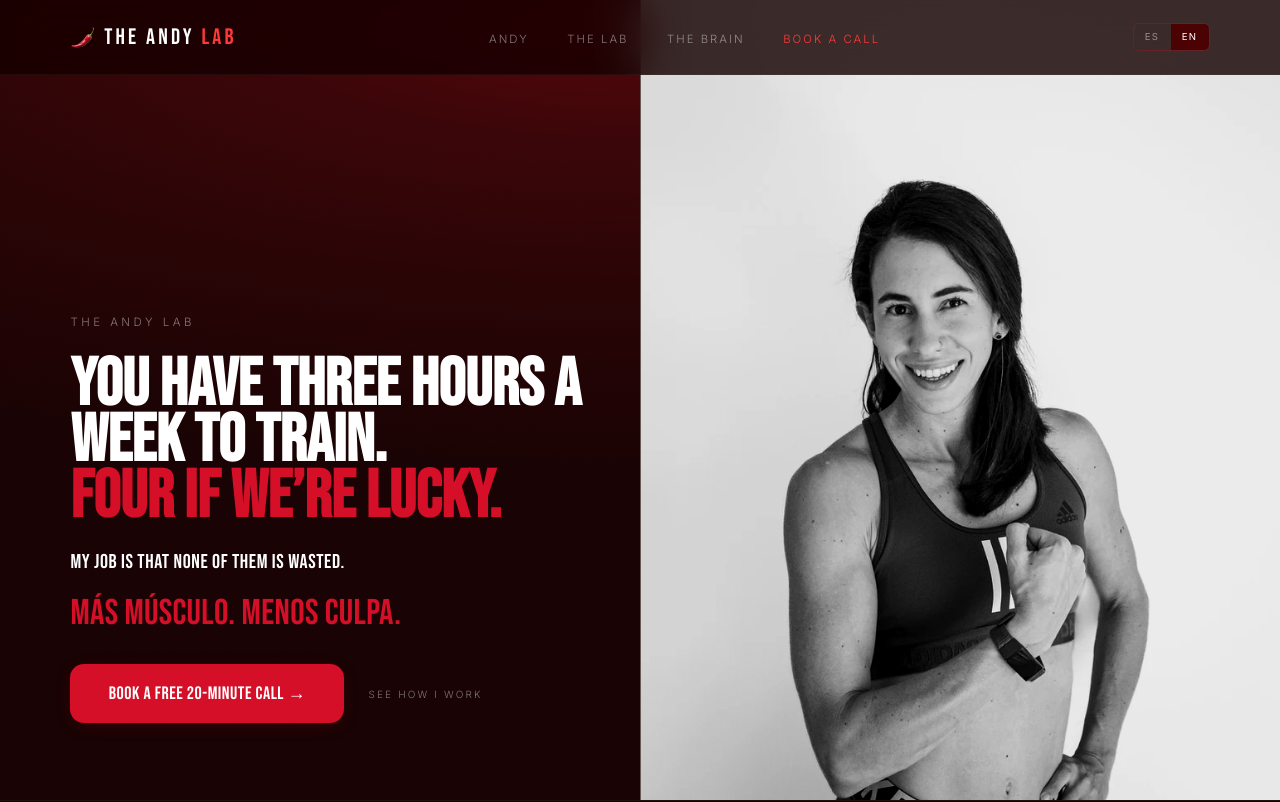
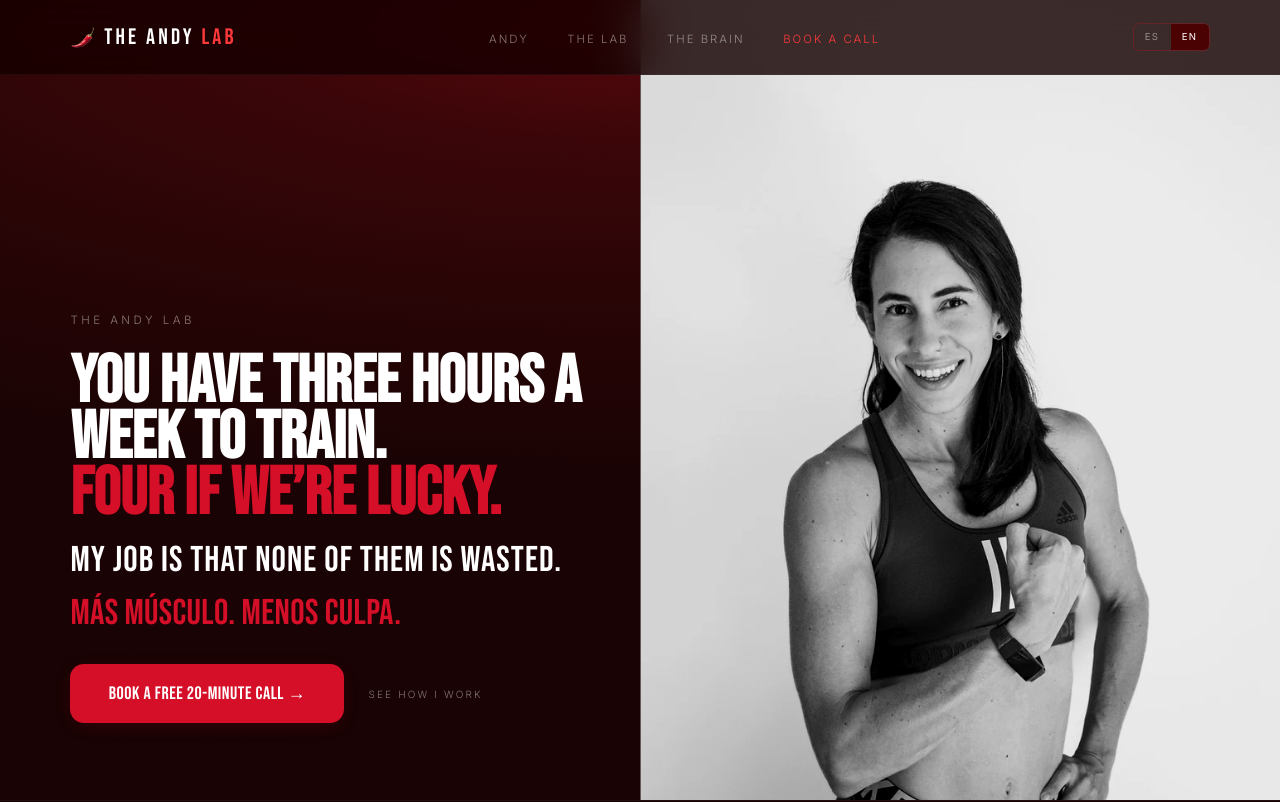
Before and after one commit to FitAndy/theandylab.com, a plain HTML site: page index.html in a window 1280 px wide. Shown: the top 802 px of the page. Drawn offline with Linux system fonts and the light colour scheme; a script that the page names is missing.

Commit message:
Add files via upload

```diff
--- a/index.html
+++ b/index.html
@@ -289,6 +289,7 @@
 @media(max-width:768px){.hx-c .hx-pic{position:relative;left:auto;right:auto;top:auto;bottom:auto;width:auto;margin:0 calc(var(--gut) * -1);aspect-ratio:4/5;max-width:none}.hx-c .hx-pic img{object-position:50% 25%}.hx-c .hx-pic{border-left:0;border-bottom:1px solid rgba(250,249,246,.35)}.hx-c .hx-in{margin-top:2rem}}
 @media(max-width:768px){.hx-c{flex-direction:column;align-items:stretch;justify-content:flex-start;min-height:0;padding-top:0;padding-bottom:2.6rem}.hx-c .hx-pic{flex:none}.hx-c .hx-in{width:100%;margin-top:1.75rem}.hx-c h1{font-size:clamp(2.6rem,11.5vw,3.6rem)}}
 @media(max-width:768px){.hx-c .hx-pic{aspect-ratio:1/1;height:auto;min-height:0}.hx-c .hx-pic img{object-position:50% 40%}.hx-c .hx-in{display:flex;flex-direction:column;margin-top:1.1rem}.hx-c .hx-in>*{order:5}.hx-c .hx-in>h1{order:1;margin-bottom:.6rem}.hx-c .hx-in>.hx-line{order:2}.hx-c .hx-in>.hx-ctas{order:3;margin-top:1.1rem}.hx-c .hx-in>.hero-fine{order:4}.hx-c .hx-in>.hx-sub{order:6}.hx-c .hx-in>.hx-club{order:7}.hx-c .hero-text-link{width:auto!important;height:auto!important;min-height:44px;display:flex;align-items:center;justify-content:center}.hx-c .hero-text-link span{font-size:13px!important}}
+@media(max-width:768px){.hx-c .hx-pic{overflow:hidden;position:relative}.hx-c .hx-pic img{position:absolute;inset:0;width:100%;height:100%;object-fit:cover;object-position:50% 30%}.hx-c .hx-in{position:relative;z-index:3}}
 
 /* ===== how it works + newsletter block ===== */
 .hw{display:grid;grid-template-columns:minmax(0,1.2fr) minmax(0,.8fr);gap:clamp(2rem,5vw,4rem);align-items:center;margin-top:1.4rem}
@@ -332,7 +333,7 @@
 <div class="hx-in">
 <p class="hx-eyebrow">THE ANDY LAB</p>
 <h1 data-lang="es" style="font-size:clamp(2.2rem,5.2vw,5.4rem)">Tienes tres horas a la semana para entrenar.<br><em style="color:#D40E26">Cuatro, con suerte.</em></h1><h1 data-lang="en" style="font-size:clamp(2.2rem,5.2vw,5.4rem)">You have three hours a week to train.<br><em style="color:#D40E26">Four if we’re lucky.</em></h1>
-<p class="hx-line" data-lang="es" style="font-size:20px">Mi trabajo es que ninguna se desperdicie.</p><p class="hx-line" data-lang="en" style="font-size:20px">My job is that none of them is wasted.</p>
+<p class="hx-line" data-lang="es" style="font-size:clamp(1.7rem,2.8vw,2.4rem);line-height:1.05">Mi trabajo es que ninguna se desperdicie.</p><p class="hx-line" data-lang="en" style="font-size:clamp(1.7rem,2.8vw,2.4rem);line-height:1.05">My job is that none of them is wasted.</p>
 <p class="hero-hook" style="margin-top:1rem;order:3;color:#D40E26">Más músculo. Menos culpa.</p>
 <div class="hx-ctas"><a href="https://calendly.com/hello-theandylab/30min" target="_blank" rel="noopener" class="btn-p"><span data-lang="es">AGENDA UNA LLAMADA GRATIS DE 20 MINUTOS →</span><span data-lang="en">BOOK A FREE 20-MINUTE CALL →</span></a><a href="#como-funciona" class="hero-text-link" style="width:146px;height:21px"><span data-lang="es" style="font-size:10px">Mira cómo trabajo</span><span data-lang="en" style="font-size:10px">See how I work</span></a></div>
 </div></section>
```
